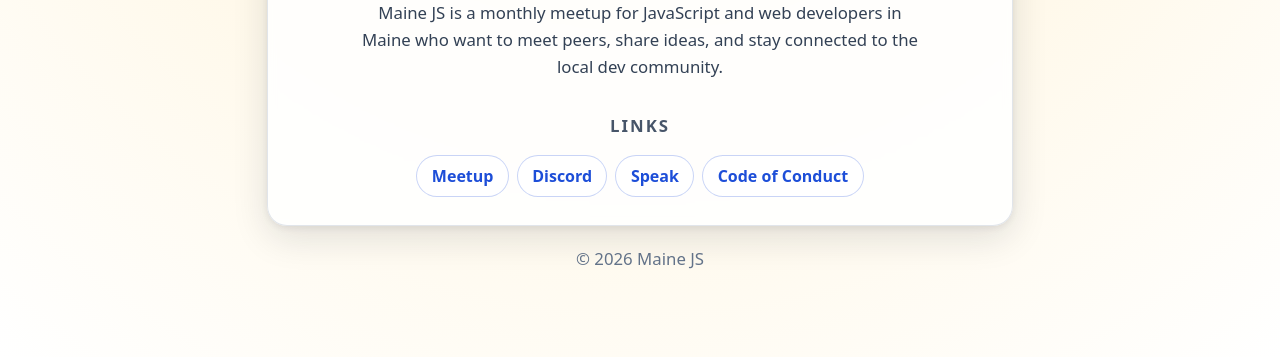
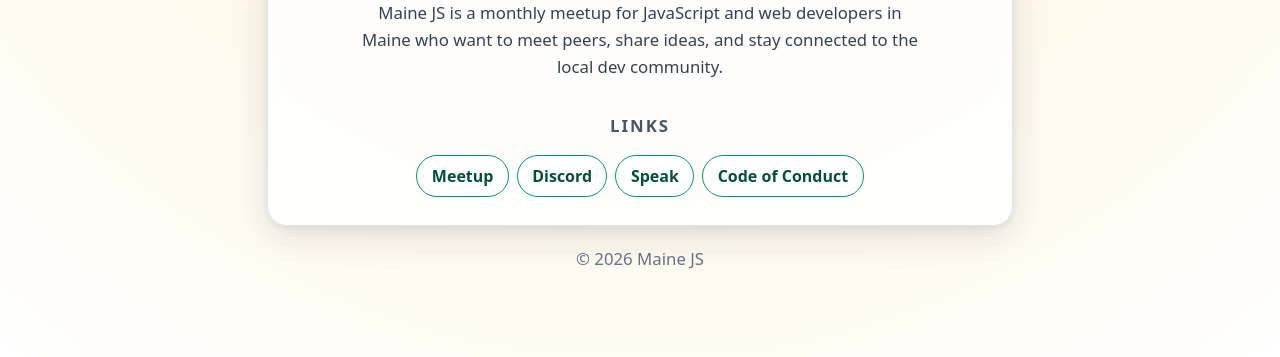
Before and after one commit to MaineJS/mainejs.github.io, a plain HTML site: page index.html in a window 1280 px wide. Shown: the part 443-800 px from the top of the page. Drawn offline with Linux system fonts and the light colour scheme.

Commit message:
Greenify buttons

```diff
--- a/css/styles.css
+++ b/css/styles.css
@@ -91,13 +91,13 @@ h1 a:hover {
 }
 
 a {
-  color: #1d4ed8;
+  color: oklch(37.8% 0.077 168.94);
   text-underline-offset: 3px;
   transition: color 120ms ease-in-out;
 }
 
 a:hover {
-  color: #1e40af;
+  color: oklch(37.8% 0.077 168.94);
 }
 
 ul {
@@ -117,7 +117,7 @@ li {
 
 li a {
   display: inline-block;
-  border: 1px solid rgba(29, 78, 216, 0.24);
+  border: 1px solid oklch(59.6% 0.145 163.225);
   border-radius: 999px;
   background: rgba(255, 255, 255, 0.95);
   padding: 0.45rem 0.9rem;
@@ -126,7 +126,7 @@ li a {
 }
 
 li a:hover {
-  background: rgba(219, 234, 254, 0.72);
+  background: oklch(95% 0.052 163.051);
 }
 
 .spark {
```
